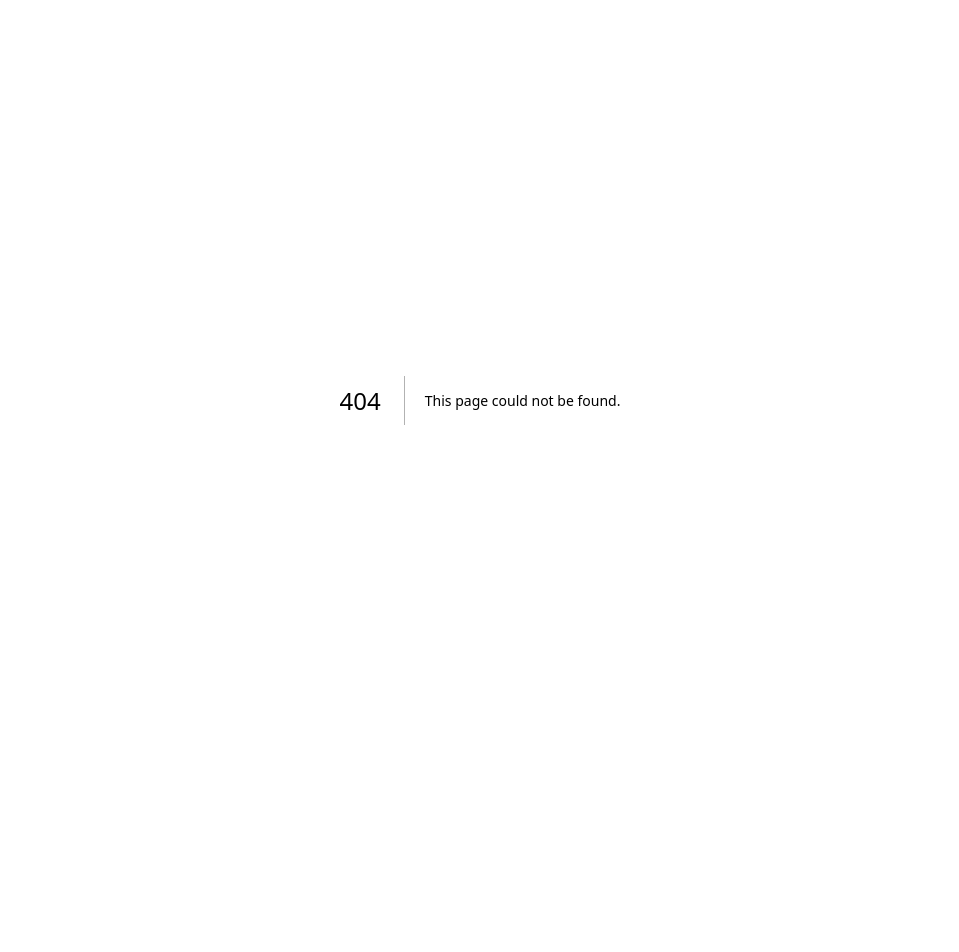
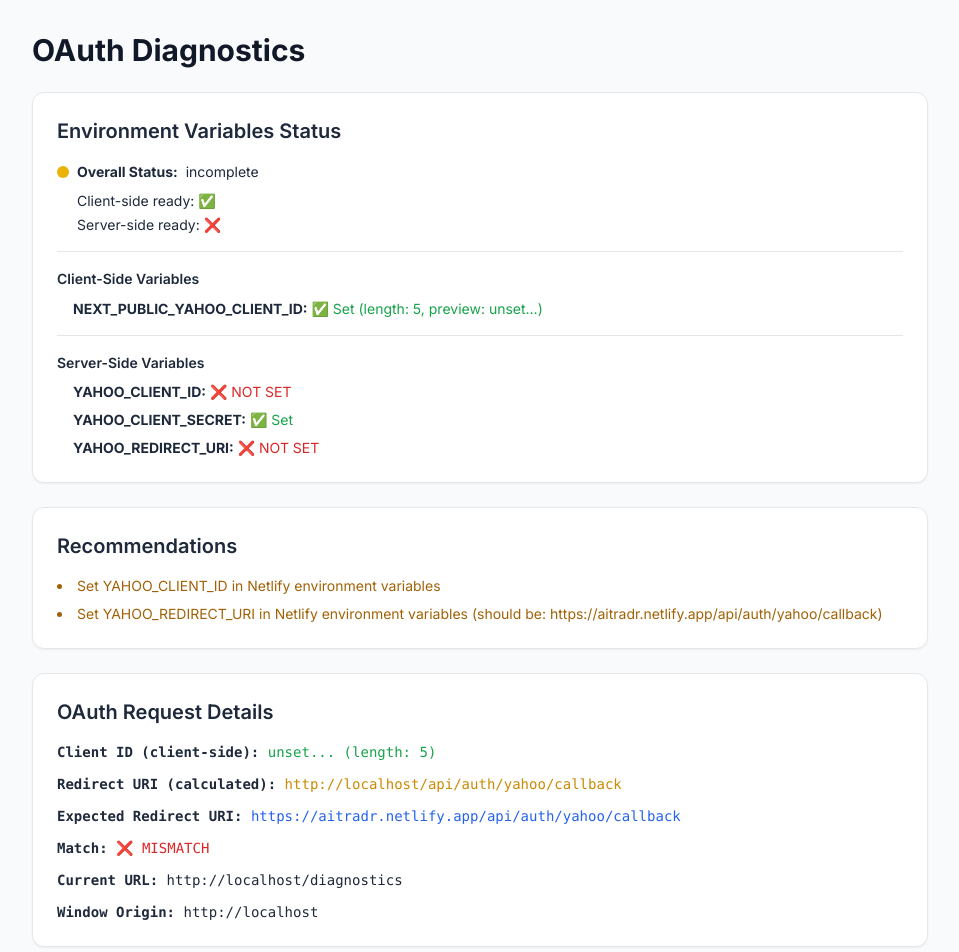
Before and after one commit to Mreoch1/tradesync, a Next.js app: page /diagnostics in a window 1280 px wide. Before the commit this address had no page. Shown: the top 952 px of the page, without its empty margins (160-1119 px from the left). Before the commit the page ends 800 px from the top, so only its background shows below. Built offline with nearby package versions, Linux system fonts and the light colour scheme; no server answers.

Commit message:
Add OAuth diagnostics page

```diff
--- /dev/null
+++ b/app/diagnostics/page.tsx
@@ -0,0 +1,234 @@
+'use client'
+
+import { useEffect, useState } from 'react'
+import Card from '@/components/ui/Card'
+
+interface EnvDiagnostics {
+  status: {
+    overall: string
+    clientSideReady: boolean
+    serverSideReady: boolean
+  }
+  environment: {
+    clientSide: {
+      NEXT_PUBLIC_YAHOO_CLIENT_ID: {
+        isSet: boolean
+        length: number
+        preview: string | null
+        trimmed: number
+      }
+    }
+    serverSide: {
+      YAHOO_CLIENT_ID: {
+        isSet: boolean
+        length: number
+        preview: string | null
+      }
+      YAHOO_CLIENT_SECRET: {
+        isSet: boolean
+      }
+      YAHOO_REDIRECT_URI: {
+        isSet: boolean
+        value: string | null
+      }
+    }
+  }
+  recommendations: string[]
+}
+
+export default function DiagnosticsPage() {
+  const [diagnostics, setDiagnostics] = useState<EnvDiagnostics | null>(null)
+  const [loading, setLoading] = useState(true)
+  const [error, setError] = useState<string | null>(null)
+
+  useEffect(() => {
+    const fetchDiagnostics = async () => {
+      try {
+        const response = await fetch('/api/diagnostics/env')
+        if (!response.ok) {
+          throw new Error(`HTTP ${response.status}`)
+        }
+        const data = await response.json()
+        setDiagnostics(data)
+      } catch (err: any) {
+        setError(err.message || 'Failed to fetch diagnostics')
+      } finally {
+        setLoading(false)
+      }
+    }
+
+    fetchDiagnostics()
+  }, [])
+
+  // Get client-side client ID
+  const clientId = typeof window !== 'undefined' ? process.env.NEXT_PUBLIC_YAHOO_CLIENT_ID : null
+  const redirectUri = typeof window !== 'undefined'
+    ? `${window.location.origin}/api/auth/yahoo/callback`.replace(/\/+$/, '')
+    : null
+  const expectedRedirectUri = 'https://aitradr.netlify.app/api/auth/yahoo/callback'
+
+  if (loading) {
+    return (
+      <div className="min-h-screen bg-gray-50 p-8">
+        <div className="max-w-4xl mx-auto">
+          <Card>
+            <div className="text-center py-8">
+              <div className="animate-spin h-8 w-8 border-4 border-blue-500 border-t-transparent rounded-full mx-auto mb-4"></div>
+              <p>Loading diagnostics...</p>
+            </div>
+          </Card>
+        </div>
+      </div>
+    )
+  }
+
+  return (
+    <div className="min-h-screen bg-gray-50 p-8">
+      <div className="max-w-4xl mx-auto space-y-6">
+        <h1 className="text-3xl font-bold text-gray-900">OAuth Diagnostics</h1>
+
+        {error && (
+          <Card>
+            <div className="p-4 bg-red-50 border border-red-200 rounded-md text-red-700">
+              <strong>Error:</strong> {error}
+            </div>
+          </Card>
+        )}
+
+        {diagnostics && (
+          <>
+            <Card>
+              <h2 className="text-xl font-semibold mb-4">Environment Variables Status</h2>
+              <div className="space-y-4">
+                <div>
+                  <div className="flex items-center gap-2 mb-2">
+                    <span className={`w-3 h-3 rounded-full ${diagnostics.status.overall === 'ready' ? 'bg-green-500' : 'bg-yellow-500'}`}></span>
+                    <strong>Overall Status:</strong> {diagnostics.status.overall}
+                  </div>
+                  <div className="ml-5 space-y-1 text-sm">
+                    <div>Client-side ready: {diagnostics.status.clientSideReady ? '✅' : '❌'}</div>
+                    <div>Server-side ready: {diagnostics.status.serverSideReady ? '✅' : '❌'}</div>
+                  </div>
+                </div>
+
+                <div className="border-t pt-4">
+                  <h3 className="font-semibold mb-2">Client-Side Variables</h3>
+                  <div className="ml-4 space-y-2 text-sm">
+                    <div>
+                      <strong>NEXT_PUBLIC_YAHOO_CLIENT_ID:</strong>{' '}
+                      {diagnostics.environment.clientSide.NEXT_PUBLIC_YAHOO_CLIENT_ID.isSet ? (
+                        <span className="text-green-600">
+                          ✅ Set (length: {diagnostics.environment.clientSide.NEXT_PUBLIC_YAHOO_CLIENT_ID.length},
+                          preview: {diagnostics.environment.clientSide.NEXT_PUBLIC_YAHOO_CLIENT_ID.preview})
+                        </span>
+                      ) : (
+                        <span className="text-red-600">❌ NOT SET</span>
+                      )}
+                    </div>
+                  </div>
+                </div>
+
+                <div className="border-t pt-4">
+                  <h3 className="font-semibold mb-2">Server-Side Variables</h3>
+                  <div className="ml-4 space-y-2 text-sm">
+                    <div>
+                      <strong>YAHOO_CLIENT_ID:</strong>{' '}
+                      {diagnostics.environment.serverSide.YAHOO_CLIENT_ID.isSet ? (
+                        <span className="text-green-600">✅ Set</span>
+                      ) : (
+                        <span className="text-red-600">❌ NOT SET</span>
+                      )}
+                    </div>
+                    <div>
+                      <strong>YAHOO_CLIENT_SECRET:</strong>{' '}
+                      {diagnostics.environment.serverSide.YAHOO_CLIENT_SECRET.isSet ? (
+                        <span className="text-green-600">✅ Set</span>
+                      ) : (
+                        <span className="text-red-600">❌ NOT SET</span>
+                      )}
+                    </div>
+                    <div>
+                      <strong>YAHOO_REDIRECT_URI:</strong>{' '}
+                      {diagnostics.environment.serverSide.YAHOO_REDIRECT_URI.isSet ? (
+                        <span className="text-green-600">
+                          ✅ {diagnostics.environment.serverSide.YAHOO_REDIRECT_URI.value}
+                        </span>
+                      ) : (
+                        <span className="text-red-600">❌ NOT SET</span>
+                      )}
+                    </div>
+                  </div>
+                </div>
+              </div>
+            </Card>
+
+            {diagnostics.recommendations.length > 0 && (
+              <Card>
+                <h2 className="text-xl font-semibold mb-4">Recommendations</h2>
+                <ul className="list-disc list-inside space-y-2 text-sm">
+                  {diagnostics.recommendations.map((rec, i) => (
+                    <li key={i} className="text-yellow-700">{rec}</li>
+                  ))}
+                </ul>
+              </Card>
+            )}
+
+            <Card>
+              <h2 className="text-xl font-semibold mb-4">OAuth Request Details</h2>
+              <div className="space-y-3 text-sm font-mono">
+                <div>
+                  <strong>Client ID (client-side):</strong>{' '}
+                  {clientId ? (
+                    <span className="text-green-600">
+                      {clientId.substring(0, 30)}... (length: {clientId.length})
+                    </span>
+                  ) : (
+                    <span className="text-red-600">NOT AVAILABLE</span>
+                  )}
+                </div>
+                <div>
+                  <strong>Redirect URI (calculated):</strong>{' '}
+                  {redirectUri ? (
+                    <span className={redirectUri === expectedRedirectUri ? 'text-green-600' : 'text-yellow-600'}>
+                      {redirectUri}
+                    </span>
+                  ) : (
+                    <span className="text-red-600">NOT AVAILABLE</span>
+                  )}
+                </div>
+                <div>
+                  <strong>Expected Redirect URI:</strong>{' '}
+                  <span className="text-blue-600">{expectedRedirectUri}</span>
+                </div>
+                <div>
+                  <strong>Match:</strong>{' '}
+                  {redirectUri === expectedRedirectUri ? (
+                    <span className="text-green-600">✅ EXACT MATCH</span>
+                  ) : (
+                    <span className="text-red-600">❌ MISMATCH</span>
+                  )}
+                </div>
+                <div>
+                  <strong>Current URL:</strong> {typeof window !== 'undefined' ? window.location.href : 'N/A'}
+                </div>
+                <div>
+                  <strong>Window Origin:</strong> {typeof window !== 'undefined' ? window.location.origin : 'N/A'}
+                </div>
+              </div>
+            </Card>
+
+            <Card>
+              <h2 className="text-xl font-semibold mb-4">Yahoo Developer Portal Checklist</h2>
+              <div className="space-y-2 text-sm">
+                <div>✅ Redirect URI must be exactly: <code className="bg-gray-100 px-2 py-1 rounded">{expectedRedirectUri}</code></div>
+                <div>✅ Client ID must match: <code className="bg-gray-100 px-2 py-1 rounded">{clientId ? clientId.substring(0, 30) + '...' : 'N/A'}</code></div>
+                <div>✅ App must be approved/active in Yahoo Developer Portal</div>
+                <div>✅ Homepage URL should be: <code className="bg-gray-100 px-2 py-1 rounded">https://aitradr.netlify.app</code></div>
+              </div>
+            </Card>
+          </>
+        )}
+      </div>
+    </div>
+  )
+}
```
